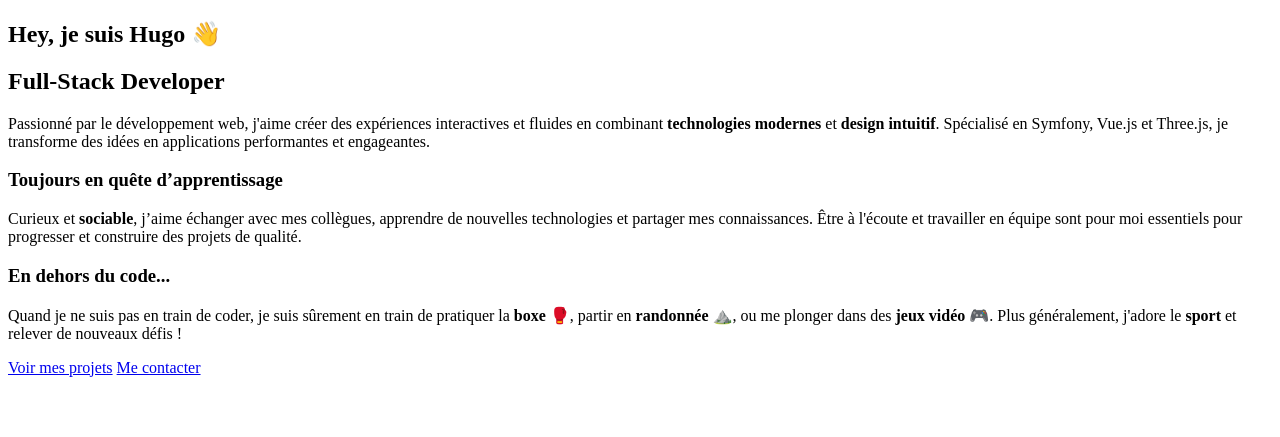
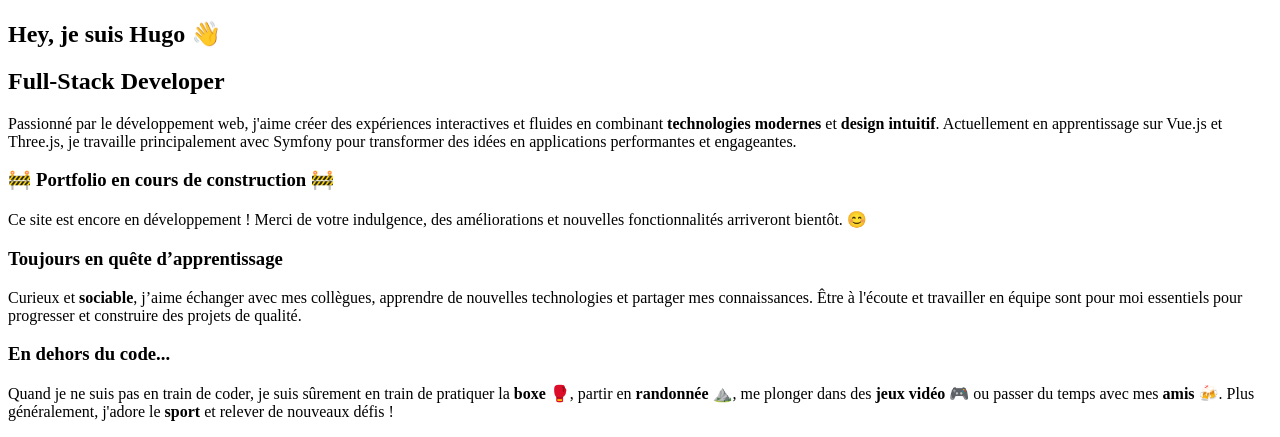
Before and after one commit to ayyN10/siteV1, a Symfony app: template templates/blocs/me.html.twig in a window 1280 px wide; the page is wider, and only the part inside the window is pictured. Shown: the part 1660-2097 px from the top of that part. Before the commit the page ends 2037 px from the top of that part, so only its background shows below. Run offline with Twig, Linux system fonts and the light colour scheme; the template is opened without the code that fills it, so the values that code supplies are empty; some libraries are stand-ins or nearby versions.

Commit message:
modif front

```diff
--- a/assets/styles/_menu.scss
+++ b/assets/styles/_menu.scss
@@ -1,6 +1,6 @@
 @layer components {
     .btn-menu {
-        @apply flex relative justify-center items-center bg-black rounded-l-full pb-6 pl-6 transition-all duration-300;
+        @apply flex relative justify-center items-center bg-black rounded-l-full pb-6 pl-6 transition-all duration-300 cursor-pointer;
 
         > div:nth-child(2) {
             @apply flex justify-center items-center w-[80px] h-[80px] border border-white rounded-full absolute bg-black z-10;
--- a/templates/blocs/me.html.twig
+++ b/templates/blocs/me.html.twig
@@ -1,16 +1,21 @@
-<section class="absoluteflex flex-col w-full h-full justify-center items-center overflow-y-scroll" id="section-me">
+<section class="fixed flex flex-col w-full h-full justify-center items-center overflow-y-scroll" id="section-me">
     <div class="flex relative w-full h-full">
         <img src="{{ asset('images/test-montagne-hugo.png') }}" class="w-full object-cover bg-center bg-no-repeat z-50 shake"/>
         <canvas {{ stimulus_controller('smoke') }} id="smoke" class="w-full h-full absolute top-0 left-0 opacity-100 transition-all duration-1000 ease-in-out"></canvas>
     </div>
-    <div class="flex justify-center w-full backdrop-blur-lg">
+    <div class="flex justify-center w-full backdrop-blur-lg pb-12">
         <div class="container max-w-2xl bg-white/10 rounded-2xl shadow-lg flex flex-col items-center justify-center gap-6 p-8 mt-10 text-center">
             <h1 class="text-4xl font-bold text-white">Hey, je suis Hugo 👋</h1>
             <h2 class="text-2xl text-white/80">Full-Stack Developer</h2>
             <p class="text-white/70 leading-relaxed">
                 Passionné par le développement web, j'aime créer des expériences interactives et fluides en combinant <strong class="text-white">technologies modernes</strong> et <strong class="text-white">design intuitif</strong>.
-                Spécialisé en <span class="text-blue-400">Symfony</span>, <span class="text-green-400">Vue.js</span> et <span class="text-yellow-400">Three.js</span>,
-                je transforme des idées en applications performantes et engageantes.
+                Actuellement en apprentissage sur <span class="text-blue-400">Vue.js</span> et <span class="text-yellow-400">Three.js</span>,
+                je travaille principalement avec <span class="text-blue-400">Symfony</span> pour transformer des idées en applications performantes et engageantes.
+            </p>
+
+            <h3 class="text-2xl font-semibold text-white mt-6">🚧 Portfolio en cours de construction 🚧</h3>
+            <p class="text-white/70 leading-relaxed">
+                Ce site est encore en développement ! Merci de votre indulgence, des améliorations et nouvelles fonctionnalités arriveront bientôt. 😊
             </p>
 
             <h3 class="text-2xl font-semibold text-white mt-6">Toujours en quête d’apprentissage</h3>
@@ -22,13 +27,9 @@
             <h3 class="text-2xl font-semibold text-white mt-6">En dehors du code...</h3>
             <p class="text-white/70 leading-relaxed">
                 Quand je ne suis pas en train de coder, je suis sûrement en train de pratiquer la <strong class="text-red-400">boxe</strong> 🥊, partir en <strong class="text-green-400">randonnée</strong> ⛰️,
-                ou me plonger dans des <strong class="text-purple-400">jeux vidéo</strong> 🎮. Plus généralement, j'adore le <strong class="text-blue-400">sport</strong> et relever de nouveaux défis !
+                me plonger dans des <strong class="text-purple-400">jeux vidéo</strong> 🎮 ou passer du temps avec mes <strong class="text-yellow-400">amis</strong> 🍻.
+                Plus généralement, j'adore le <strong class="text-blue-400">sport</strong> et relever de nouveaux défis !
             </p>
-
-            <div class="flex gap-4 mt-6">
-                <a href="#projects" class="px-6 py-2 bg-blue-500 text-white font-medium rounded-lg shadow-md hover:bg-blue-600 transition">Voir mes projets</a>
-                <a href="#contact" class="px-6 py-2 border border-white/50 text-white font-medium rounded-lg shadow-md hover:bg-white/10 transition">Me contacter</a>
-            </div>
         </div>
     </div>
 </section>
--- a/templates/blocs/skills.html.twig
+++ b/templates/blocs/skills.html.twig
@@ -1,6 +1,6 @@
-<section class="absolute flex flex-col w-full h-full justify-center items-center overflow-y-scroll translate-y-full transition-all duration-300 p-8" id="section-skills">
+<section class="fixed flex flex-col w-full h-full justify-center items-center overflow-y-scroll transition-all duration-300 p-8" id="section-skills">
+    <div class="container bg-white/10 rounded-2xl shadow-lg flex flex-col items-center justify-center gap-6 p-8 mt-10 text-center">
         <h2 class="text-4xl font-bold text-white mb-8">My Skills & Achievements 🏆</h2>
-
         <div class="grid grid-cols-1 md:grid-cols-2 gap-8 max-w-4xl">
             <!-- Trophées d'études -->
             <div class="flex flex-col items-center text-center">
@@ -38,4 +38,5 @@
             <span class="px-4 py-2 bg-purple-500 text-white rounded-lg shadow">React</span>
             <span class="px-4 py-2 bg-gray-500 text-white rounded-lg shadow">Docker</span>
         </div>
+    </div>
 </section>
```
Also changed, not shown: assets/controllers/me_controller.js (added, +78 -0 lines), assets/controllers/menu_controller.js (+19 -14 lines), assets/styles/_blocs.scss (+12 -0 lines). Lines whose indentation alone changed are shown as unchanged.
